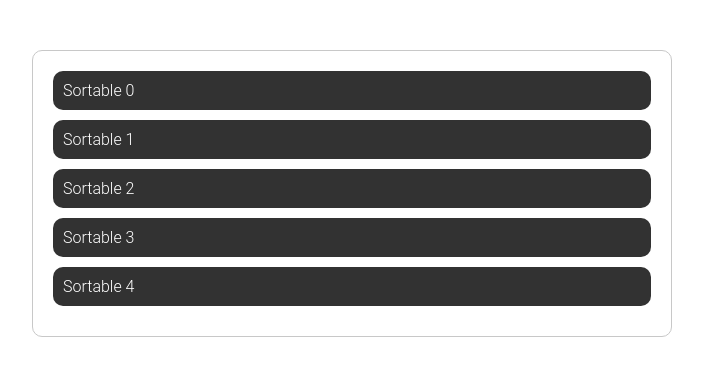
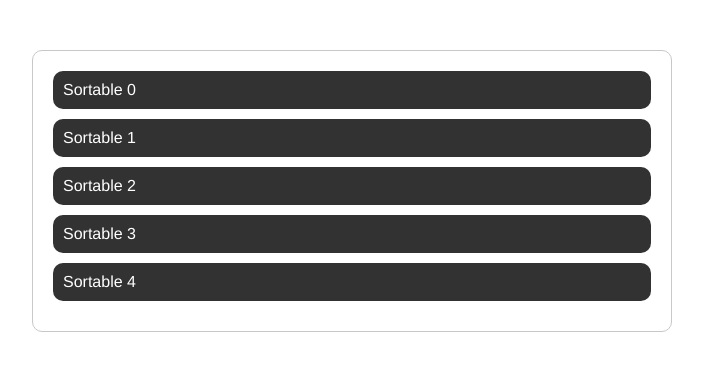
Before and after one commit to SimplexShotz/Sorting-Dropping, a plain HTML site: page index.html in a window 1280 px wide. Shown: the whole page, without its empty margins (288-991 px from the left). Drawn offline with nearby package versions, Linux system fonts and the light colour scheme.

Commit message:
Update index.html

```diff
--- a/index.html
+++ b/index.html
@@ -6,12 +6,8 @@
     <script src="https://code.jquery.com/jquery-1.12.4.js"></script>
     <script src="https://code.jquery.com/ui/1.12.1/jquery-ui.js"></script>
     <style>
-      @font-face {
-        font-family: "Vera Mono";
-        src: url(VeraMono.ttf);
-      }
       * {
-        font-family: "Roboto Light", Helvetica, Arial;
+        font-family: Helvetica;
       }
       body {
         background-color: rgb(255, 255, 255);
```
